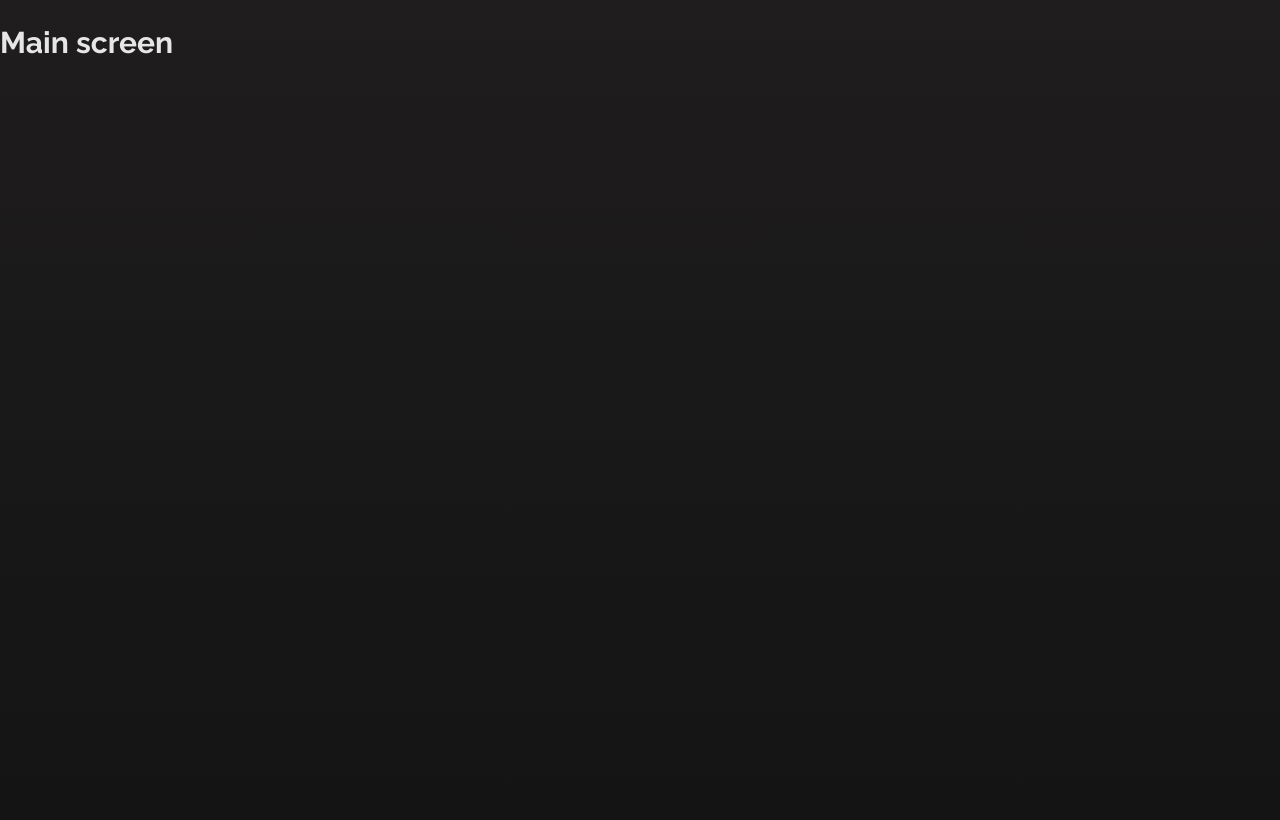
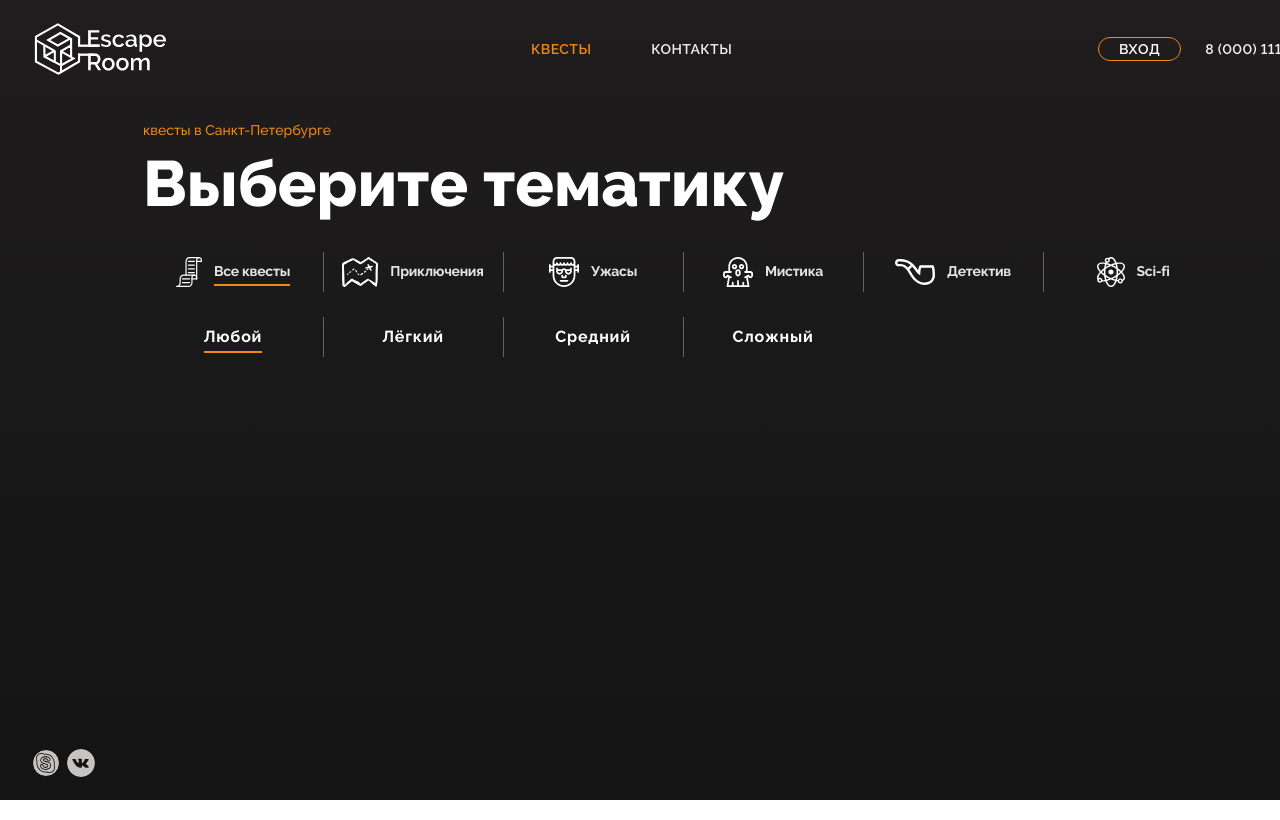
Before and after one commit to TatyanaNem/escape-room, a React (Vite) app: page / in a window 1280 px wide. Shown: the top 820 px of the page. Built offline with nearby package versions, Linux system fonts and the light colour scheme.

Commit message:
feat: added Header, Footer and Layout components

```diff
--- a/src/components/app/app.tsx
+++ b/src/components/app/app.tsx
@@ -8,15 +8,17 @@ import ContactsScreen from "../../pages/contacts-screen/contacts-screen";
 import LoginScreen from "../../pages/login-screen/login-screen";
 import PrivateRoute from "../private-route/private-route";
 import BookingScreen from "../../pages/private-pages/booking-screen/booking-screen";
-import MyBookingsScreen from "../../pages/private-pages/my-bookings-screen/my-bookings-screen";
+import MyQuestsScreen from "../../pages/private-pages/my-quests-screen/my-quests-screen";
+import Layout from "../layout/layout";
 
 export default function App() {
   return (
     <HelmetProvider>
       <HistoryRouter history={browserHistory}>
         <Routes>
+        <Route path={AppRoute.Root} element={<Layout/>}>
           <Route
-            path={AppRoute.Root}
+            index
             element={<MainScreen />}
           />
           <Route
@@ -35,9 +37,9 @@ export default function App() {
             }
           />
           <Route
-            path={AppRoute.MyBookings}
+            path={AppRoute.MyQuests}
             element={<PrivateRoute authorizationStatus={AuthorizationStatus.Auth}>
-              <MyBookingsScreen />
+              <MyQuestsScreen />
             </PrivateRoute>
             }
           />
@@ -45,6 +47,7 @@ export default function App() {
             path={'*'}
             element={<h1>404. Page not found</h1>}
           />
+        </Route>
         </Routes>
       </HistoryRouter>
     </HelmetProvider>
--- /dev/null
+++ b/src/components/footer/footer.tsx
@@ -0,0 +1,26 @@
+export default function Footer() {
+  return (
+    <footer className="footer">
+        <div className="container container--size-l">
+          <div className="socials">
+            <ul className="socials__list">
+              <li className="socials__item"><a className="socials__link" href="#" aria-label="Skype" target="_blank" rel="nofollow noopener noreferrer">
+                  <svg className="socials__icon socials__icon--default" width="28" height="28" aria-hidden="true">
+                    <use xlinkHref="#icon-skype-default"></use>
+                  </svg>
+                  <svg className="socials__icon socials__icon--interactive" width="28" height="28" aria-hidden="true">
+                    <use xlinkHref="#icon-skype-interactive"></use>
+                  </svg></a></li>
+              <li className="socials__item"><a className="socials__link" href="#" aria-label="ВКонтакте" target="_blank" rel="nofollow noopener noreferrer">
+                  <svg className="socials__icon socials__icon--default" width="28" height="28" aria-hidden="true">
+                    <use xlinkHref="#icon-vk-default"></use>
+                  </svg>
+                  <svg className="socials__icon socials__icon--interactive" width="28" height="28" aria-hidden="true">
+                    <use xlinkHref="#icon-vk-interactive"></use>
+                  </svg></a></li>
+            </ul>
+          </div>
+        </div>
+      </footer>
+  );
+}
--- /dev/null
+++ b/src/components/header/header.tsx
@@ -0,0 +1,21 @@
+import { AuthorizationStatus } from "../../const";
+import MainNavigation from "../main-navigation/main-navigation";
+import SideNavigation from "../side-navigation/side-navigation";
+
+export default function Header() {
+  const authStatus = AuthorizationStatus.NoAuth;
+
+  return (
+    <header className="header">
+        <div className="container container--size-l">
+          <a className="logo header__logo" href="index.html" aria-label="Перейти на Главную">
+            <svg width="134" height="52" aria-hidden="true">
+              <use xlinkHref="#logo"></use>
+            </svg>
+          </a>
+          <MainNavigation authStatus={authStatus}/>
+          <SideNavigation authStatus={authStatus}/>
+        </div>
+      </header>
+  );
+}
--- /dev/null
+++ b/src/components/layout/layout.tsx
@@ -0,0 +1,13 @@
+import { Outlet } from "react-router-dom";
+import Header from "../header/header";
+import Footer from "../footer/footer";
+
+export default function Layout(): JSX.Element {
+  return (
+    <div className="wrapper">
+      <Header />
+      <Outlet />
+      <Footer />
+    </div>
+  )
+}
--- /dev/null
+++ b/src/components/main-navigation/main-navigation.tsx
@@ -0,0 +1,30 @@
+import { NavLink } from "react-router-dom";
+import { AppRoute, AuthorizationStatus } from "../../const";
+
+type MainNavigationProps = {
+  authStatus: AuthorizationStatus;
+}
+
+export default function MainNavigation({authStatus}: MainNavigationProps): JSX.Element {
+ return (
+  <nav className="main-nav header__main-nav">
+    <ul className="main-nav__list">
+      <li className="main-nav__item">
+        <NavLink className={({ isActive }) => (isActive ? 'link active' : 'link')} to={AppRoute.Root}>Квесты</NavLink>
+      </li>
+      <li className="main-nav__item">
+        <NavLink className={({ isActive }) => (isActive ? 'link active' : 'link')} to={AppRoute.Contacts}>Контакты</NavLink>
+      </li>
+      {
+        authStatus === AuthorizationStatus.Auth
+        ? (
+          <li className="main-nav__item">
+            <NavLink className={({ isActive }) => (isActive ? 'link active' : 'link')} to={AppRoute.MyQuests}>Мои бронирования</NavLink>
+          </li>
+        )
+        : null
+      }
+    </ul>
+  </nav>
+ );
+}
--- /dev/null
+++ b/src/components/side-navigation/side-navigation.tsx
@@ -0,0 +1,33 @@
+import { NavLink } from "react-router-dom";
+import { AppRoute, AuthorizationStatus } from "../../const";
+import classNames from "classnames";
+
+type SideNavigationProps = {
+  authStatus: AuthorizationStatus;
+}
+
+export default function SideNavigation({authStatus}: SideNavigationProps): JSX.Element {
+  return (
+    <div className="header__side-nav">
+      {
+        authStatus === AuthorizationStatus.Auth
+        ? <NavLink
+          className={({isActive}) => classNames('btn', 'header__side-item', {
+            'btn--accent': isActive
+          })}
+          to={AppRoute.Root}
+          onClick={() => console.log('logout')}>
+            Выйти
+        </NavLink>
+        : <NavLink
+          className={({isActive}) => classNames('btn', 'header__side-item', {
+            'btn--accent': isActive
+          })}
+          to={AppRoute.Login}>
+            Вход
+      </NavLink>
+      }
+      <a className="link header__side-item header__phone-link" href="tel:88003335599">8 (000) 111-11-11</a>
+    </div>
+  );
+}
--- a/src/const.ts
+++ b/src/const.ts
@@ -4,7 +4,7 @@ export enum AppRoute {
   Contacts = '/contacts',
   Quest = '/quest/:id',
   Booking = '/booking/:id',
-  MyBookings = '/my-bookings',
+  MyQuests = '/my-quests',
   NotFound = '/page404'
 }
 
--- a/src/pages/main-screen/main-screen.tsx
+++ b/src/pages/main-screen/main-screen.tsx
@@ -1,5 +1,96 @@
-export default function MainScreen() {
+export default function MainScreen(): JSX.Element {
   return (
-    <h1>Main screen</h1>
+    <main className="page-content">
+        <div className="container">
+          <div className="page-content__title-wrapper">
+            <h1 className="subtitle page-content__subtitle">квесты в Санкт-Петербурге
+            </h1>
+            <h2 className="title title--size-m page-content__title">Выберите тематику</h2>
+          </div>
+          <div className="page-content__item">
+            <form className="filter" action="#" method="get">
+              <fieldset className="filter__section">
+                <legend className="visually-hidden">Тематика</legend>
+                <ul className="filter__list">
+                  <li className="filter__item">
+                    <input type="radio" name="type" id="all" checked/>
+                    <label className="filter__label" htmlFor="all">
+                      <svg className="filter__icon" width="26" height="30" aria-hidden="true">
+                        <use xlinkHref="#icon-all-quests"></use>
+                      </svg><span className="filter__label-text">Все квесты</span>
+                    </label>
+                  </li>
+                  <li className="filter__item">
+                    <input type="radio" name="type" id="adventure"/>
+                    <label className="filter__label" htmlFor="adventure">
+                      <svg className="filter__icon" width="36" height="30" aria-hidden="true">
+                        <use xlinkHref="#icon-adventure"></use>
+                      </svg><span className="filter__label-text">Приключения</span>
+                    </label>
+                  </li>
+                  <li className="filter__item">
+                    <input type="radio" name="type" id="horror"/>
+                    <label className="filter__label" htmlFor="horror">
+                      <svg className="filter__icon" width="30" height="30" aria-hidden="true">
+                        <use xlinkHref="#icon-horror"></use>
+                      </svg><span className="filter__label-text">Ужасы</span>
+                    </label>
+                  </li>
+                  <li className="filter__item">
+                    <input type="radio" name="type" id="mystic"/>
+                    <label className="filter__label" htmlFor="mystic">
+                      <svg className="filter__icon" width="30" height="30" aria-hidden="true">
+                        <use xlinkHref="#icon-mystic"></use>
+                      </svg><span className="filter__label-text">Мистика</span>
+                    </label>
+                  </li>
+                  <li className="filter__item">
+                    <input type="radio" name="type" id="detective"/>
+                    <label className="filter__label" htmlFor="detective">
+                      <svg className="filter__icon" width="40" height="30" aria-hidden="true">
+                        <use xlinkHref="#icon-detective"></use>
+                      </svg><span className="filter__label-text">Детектив</span>
+                    </label>
+                  </li>
+                  <li className="filter__item">
+                    <input type="radio" name="type" id="sciFi"/>
+                    <label className="filter__label" htmlFor="sciFi">
+                      <svg className="filter__icon" width="28" height="30" aria-hidden="true">
+                        <use xlinkHref="#icon-sci-fi"></use>
+                      </svg><span className="filter__label-text">Sci-fi</span>
+                    </label>
+                  </li>
+                </ul>
+              </fieldset>
+              <fieldset className="filter__section">
+                <legend className="visually-hidden">Сложность</legend>
+                <ul className="filter__list">
+                  <li className="filter__item">
+                    <input type="radio" name="level" id="any" checked/>
+                    <label className="filter__label" htmlFor="any"><span className="filter__label-text">Любой</span>
+                    </label>
+                  </li>
+                  <li className="filter__item">
+                    <input type="radio" name="level" id="easy"/>
+                    <label className="filter__label" htmlFor="easy"><span className="filter__label-text">Лёгкий</span>
+                    </label>
+                  </li>
+                  <li className="filter__item">
+                    <input type="radio" name="level" id="middle"/>
+                    <label className="filter__label" htmlFor="middle"><span className="filter__label-text">Средний</span>
+                    </label>
+                  </li>
+                  <li className="filter__item">
+                    <input type="radio" name="level" id="hard"/>
+                    <label className="filter__label" htmlFor="hard"><span className="filter__label-text">Сложный</span>
+                    </label>
+                  </li>
+                </ul>
+              </fieldset>
+            </form>
+          </div>
+          <h2 className="title visually-hidden">Выберите квест</h2>
+        </div>
+      </main>
   );
 }
--- a/src/pages/private-pages/my-bookings-screen/my-bookings-screen.tsx
+++ /dev/null
@@ -1,5 +0,0 @@
-export default function MyBookingsScreen() {
-  return (
-    <h1>My bookings screen</h1>
-  );
-}
--- /dev/null
+++ b/src/pages/private-pages/my-quests-screen/my-quests-screen.tsx
@@ -0,0 +1,5 @@
+export default function MyQuestsScreen() {
+  return (
+    <h1>My quests screen</h1>
+  );
+}
```
